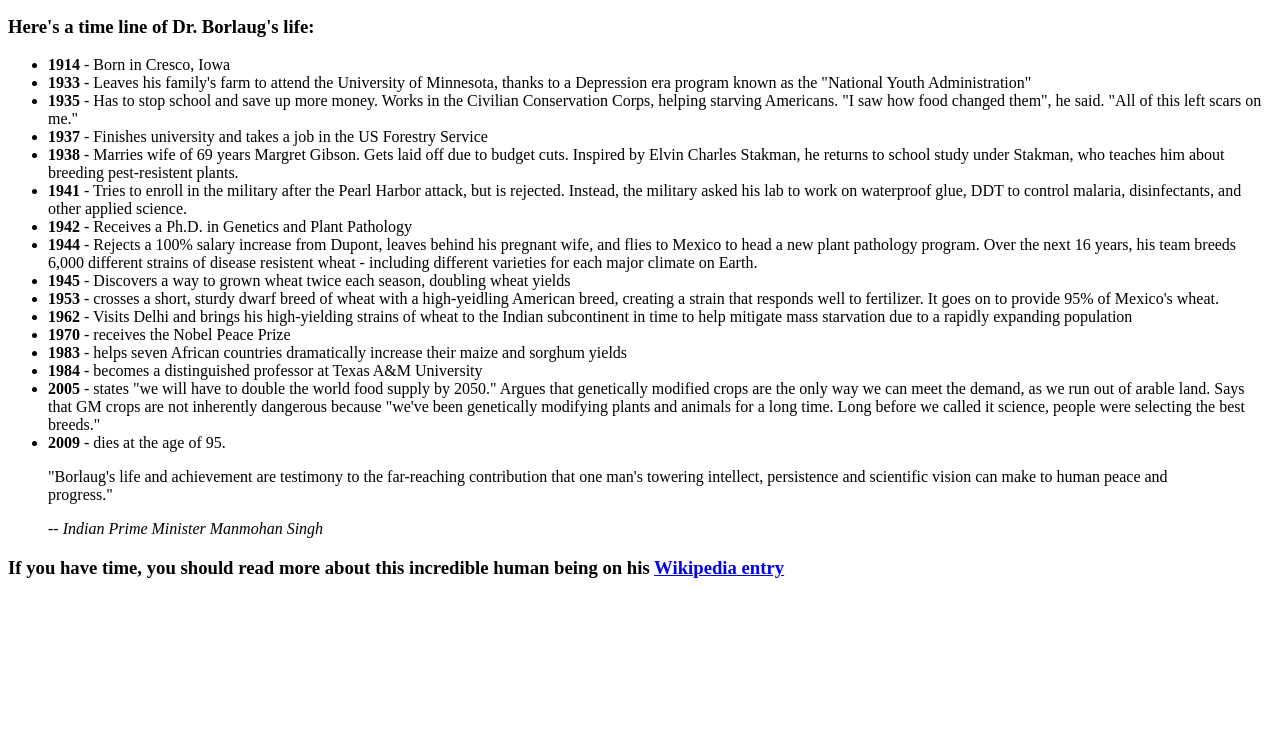
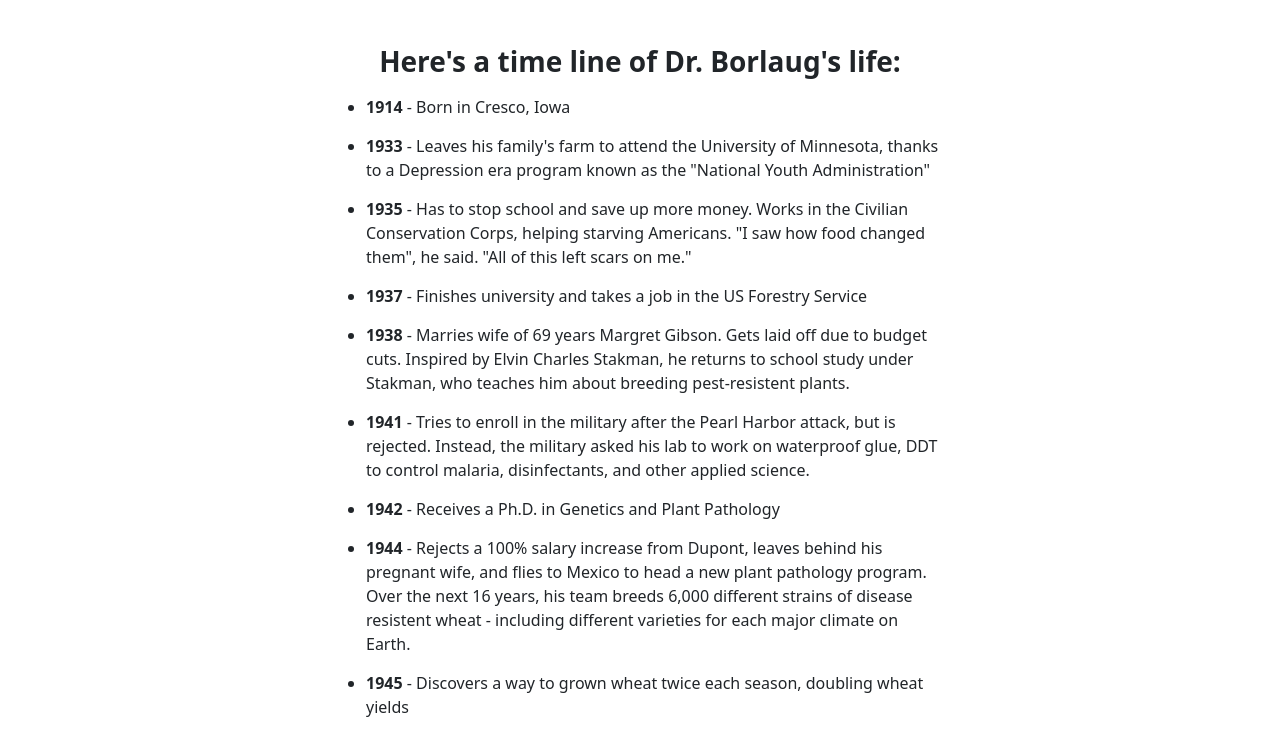
Before and after one commit to BitTechDeveloper/portfolio, a plain HTML site: page portfolio/fcc-tribute-page.html in a window 1280 px wide. Shown: the part 439-1170 px from the top of the page. Before the commit the page ends 1037 px from the top, so only its background shows below. Drawn offline with Linux system fonts and the light colour scheme; the site is published under a folder, as on GitHub Pages, so addresses that start at the root find nothing; a script that the page names is missing; files whose address does not match are found by name.

Commit message:
file managment

```diff
--- a/portfolio/fcc-survey-form.html
+++ b/fcc-survey-form.html
@@ -6,8 +6,8 @@
     <meta http-equiv="X-UA-Compatible" content="IE=edge">
     <meta name="viewport" content="width=device-width, initial-scale=1.0">
 
-    <link rel="stylesheet" href="/.dist/styles/bootstrap.min.css">
-    <link rel="stylesheet" href="/.dist/styles/custom.css">
+    <link rel="stylesheet" href="../styles/bootstrap.min.css">
+    <link rel="stylesheet" href="../styles/custom.css">
 
     <title>FCC-Survey-Form</title>
 
--- a/portfolio/fcc-tribute-page.html
+++ b/portfolio/fcc-tribute-page.html
@@ -6,8 +6,8 @@
     <meta http-equiv="X-UA-Compatible" content="IE=edge">
     <meta name="viewport" content="width=device-width, initial-scale=1.0">
 
-    <link rel="stylesheet" href="/.dist/styles/bootstrap.min.css">
-    <link rel="stylesheet" href="/.dist/styles/custom.css">
+    <link rel="stylesheet" href="../styles/bootstrap.min.css">
+    <link rel="stylesheet" href="../styles/custom.css">
 
     <title>FCC-Tribute-Page</title>
 
```
Also changed, not shown: scripts/bootstrap.bundle.min.js (renamed from .dist/scripts/bootstrap.bundle.min.js), styles/bootstrap.min.css (renamed from .dist/styles/bootstrap.min.css), styles/custom.css (renamed from .dist/styles/custom.css).
